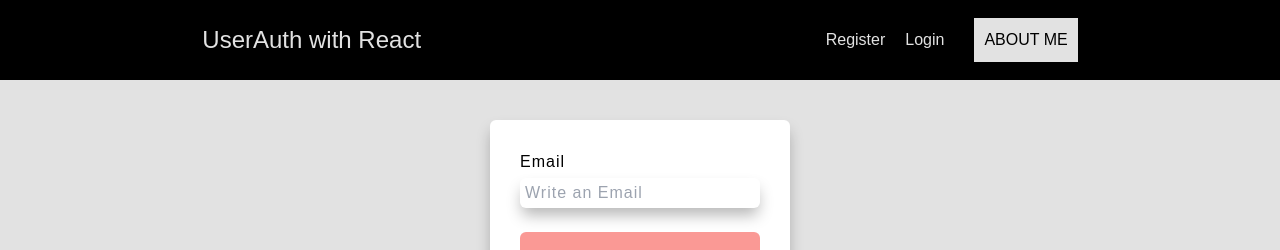
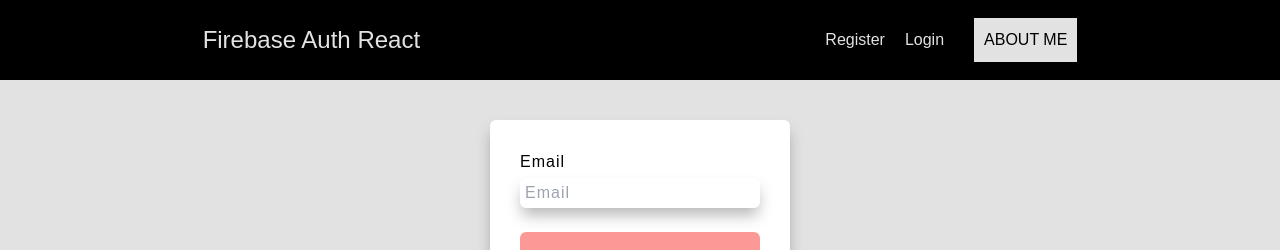
Before and after one commit to Ginoboca1/userAuthFirebase, a React (Vite) app: page /userAuthFirebase/reset-password in a window 1280 px wide. Shown: the top 250 px of the page. Built offline with nearby package versions, Linux system fonts and the light colour scheme; no server answers.

Commit message:
recover code email

```diff
--- a/src/Context/authContext.jsx
+++ b/src/Context/authContext.jsx
@@ -25,7 +25,7 @@ const AuthProvider = ( {children} ) => {
         return signInWithPopup(auth, googleProvider)
     }
 
-    const forgotPassword = () => sendPasswordResetEmail(auth,email)
+    const forgotPassword = async(email) => sendPasswordResetEmail(auth,email);
 
     useEffect(() => {
         const unsubuscribe = onAuthStateChanged(auth, (currentUser) => {
--- a/src/Pages/RecoverPassword.jsx
+++ b/src/Pages/RecoverPassword.jsx
@@ -1,17 +1,26 @@
+import { useState } from "react";
+import { Alert } from "../component/Alert";
+import { useAuth } from "../Context/authContext";
 import "../styles/Form.css";
 
 export const RecoverPassword = () => {
+  const [email, setEmail] = useState();
+  const [message, setMessage] = useState('');
+  const { forgotPassword } = useAuth()
 
-  const handleSubmit = () => {
-    console.log('CLICK')
+  const handleSubmit = async(e) => {
+    e.preventDefault()
+    if(email) return setMessage('Recovery code sent,check your email')
+    await forgotPassword(email);
   }
 
   return (
     <div className="form-container" onSubmit={handleSubmit}>
+    {message && <Alert message = {message}/>}
       <form className="form" id="form">
         <div className="form-field">
           <label>Email</label>
-          <input type="text" placeholder="Write an Email" required />
+          <input type="text" placeholder="Email" required onChange={(e) => setEmail(e.target.value)} />
         </div>
 
         <div className="description-container">
--- a/src/component/Navbar.jsx
+++ b/src/component/Navbar.jsx
@@ -4,7 +4,7 @@ import '../styles/Navbar.css';
 export const Header = () => {
   return (
     <header className = "header">
-        <h1>UserAuth with React</h1>
+        <h1>Firebase Auth React</h1>
         <nav>
             <NavLink to='/userAuthFirebase/register'>Register</NavLink>
             <NavLink to='/userAuthFirebase'>Login</NavLink>
```
